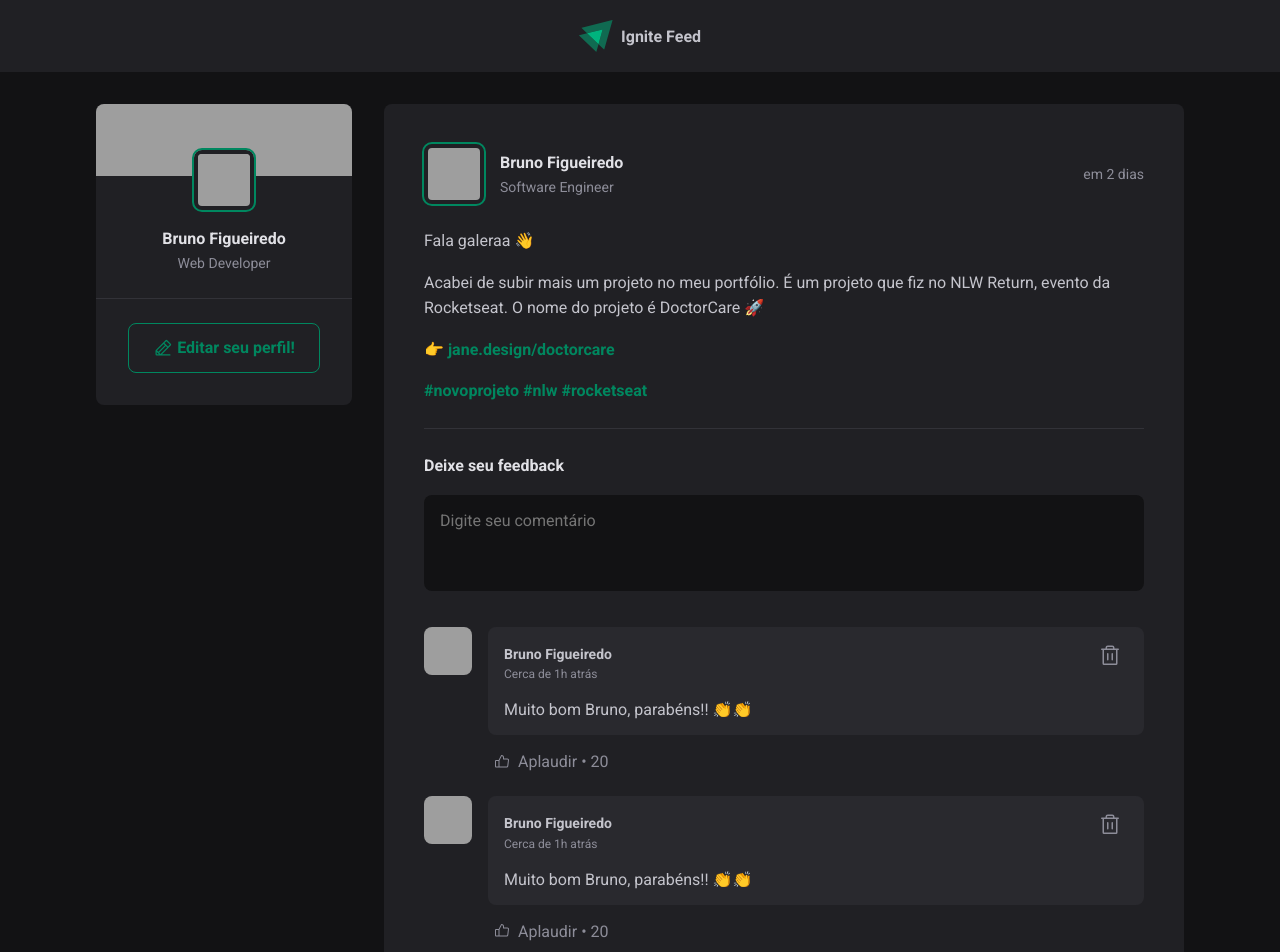
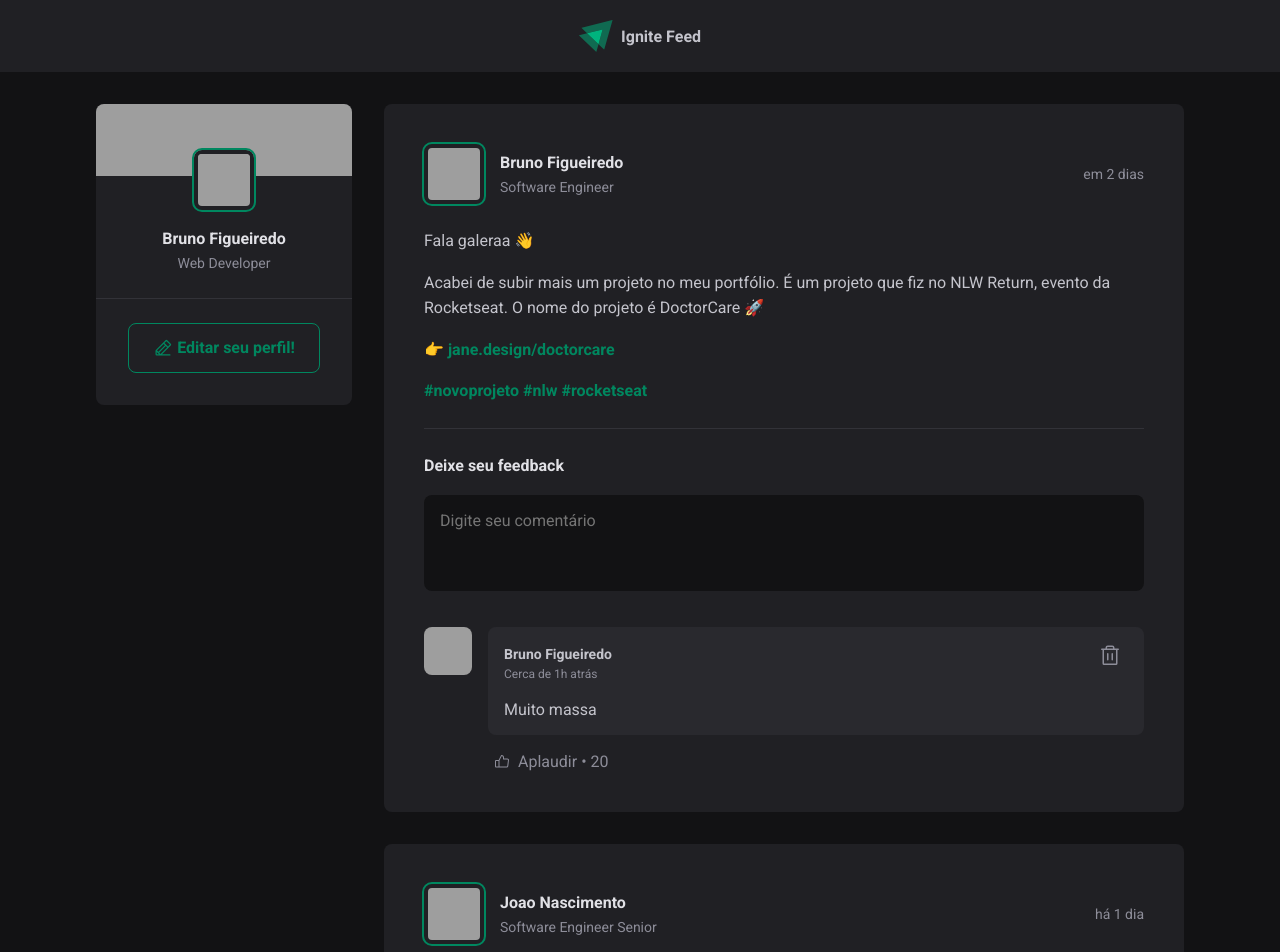
Before and after one commit to BrunoFgR/ignite2025, a React (Vite) app: page / in a window 1280 px wide. Shown: the top 952 px of the page. Built offline with nearby package versions, Linux system fonts and the light colour scheme; grey boxes are pictures that could not be loaded.

Commit message:
create way to insert new comments in posts

```diff
--- a/src/components/Comment.jsx
+++ b/src/components/Comment.jsx
@@ -1,8 +1,9 @@
+/* eslint-disable react/prop-types */
 import { ThumbsUp, Trash } from "@phosphor-icons/react";
 import styles from "./Comment.module.css";
 import { Avatar } from "./Avatar";
 
-export function Comment() {
+export function Comment({ comment }) {
   return (
     <div className={styles.comment}>
       <Avatar hasBorder={false} src="https://github.com/brunofgr.png" alt="" />
@@ -22,7 +23,7 @@ export function Comment() {
             </button>
           </header>
 
-          <p>Muito bom Bruno, parabéns!! 👏👏</p>
+          <p>{comment}</p>
         </div>
 
         <footer>
--- a/src/components/Post.jsx
+++ b/src/components/Post.jsx
@@ -4,8 +4,12 @@ import { Avatar } from "./Avatar";
 import styles from "./Post.module.css";
 import { format, formatDistanceToNow } from "date-fns";
 import { ptBR } from "date-fns/locale";
+import { useState } from "react";
 
 export function Post({ author, content, publishedAt }) {
+  const [comments, setComments] = useState(["Muito massa"]);
+  const [newCommentText, setNewCommentText] = useState("");
+
   const publishedDateFormatted = format(
     publishedAt,
     "dd 'de' MMMM 'de' yyyy 'às' HH:mm'h'",
@@ -16,6 +20,17 @@ export function Post({ author, content, publishedAt }) {
     locale: ptBR,
     addSuffix: true,
   });
+
+  function handleCreateNewComment(e) {
+    e.preventDefault();
+
+    setComments([...comments, newCommentText]);
+    setNewCommentText("");
+  }
+
+  function handleNewCommentTextChange(e) {
+    setNewCommentText(e.target.value);
+  }
 
   return (
     <article className={styles.post}>
@@ -55,10 +70,15 @@ export function Post({ author, content, publishedAt }) {
         </p>
       </div>
 
-      <form className={styles.commentForm}>
+      <form onSubmit={handleCreateNewComment} className={styles.commentForm}>
         <strong>Deixe seu feedback</strong>
 
-        <textarea placeholder="Digite seu comentário" />
+        <textarea
+          name="comment"
+          placeholder="Digite seu comentário"
+          value={newCommentText}
+          onChange={handleNewCommentTextChange}
+        />
 
         <footer>
           <button type="submit">Comentar</button>
@@ -66,9 +86,9 @@ export function Post({ author, content, publishedAt }) {
       </form>
 
       <div className={styles.commentList}>
-        <Comment />
-        <Comment />
-        <Comment />
+        {comments.map((comment, index) => (
+          <Comment key={index} comment={comment} />
+        ))}
       </div>
     </article>
   );
```
